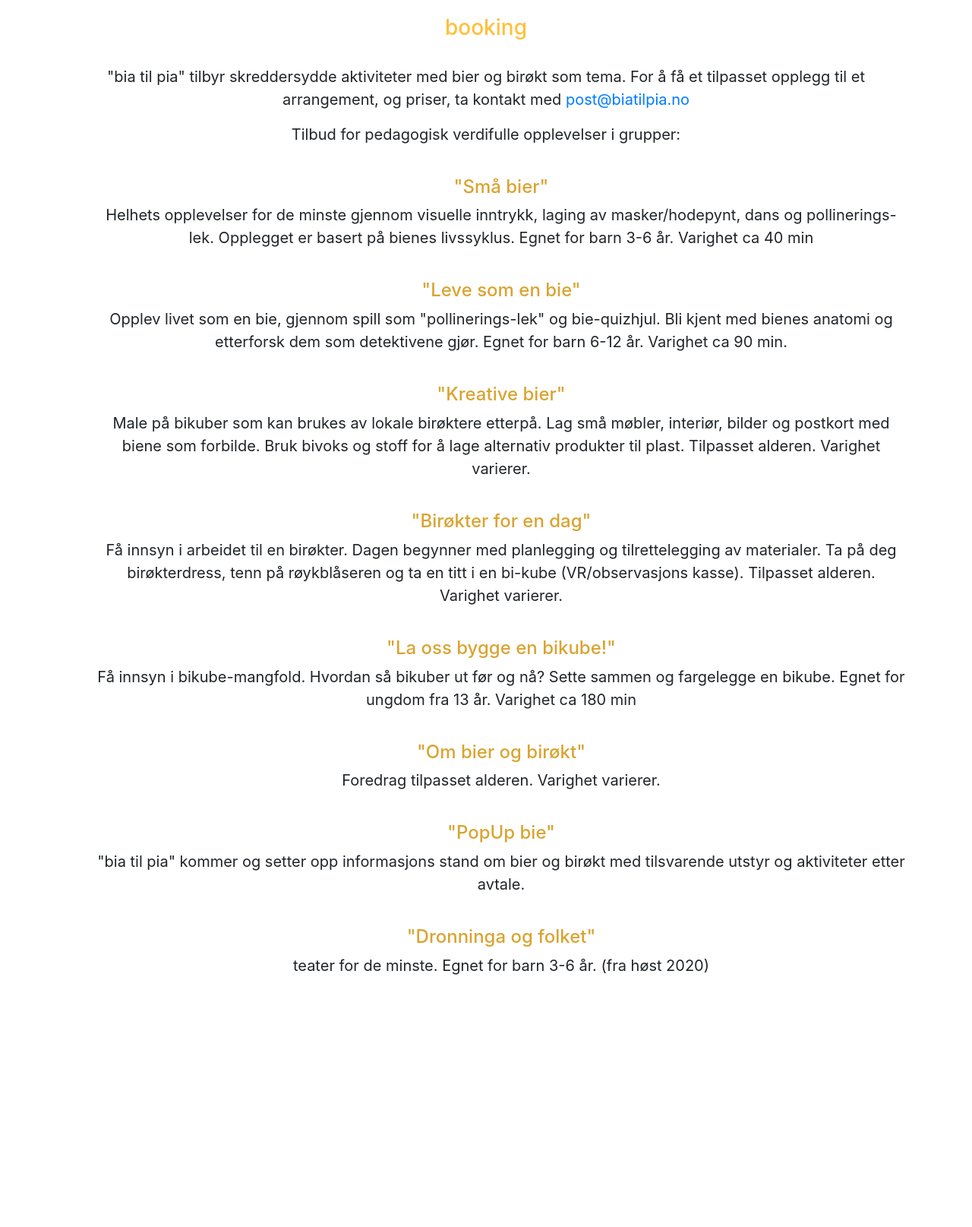
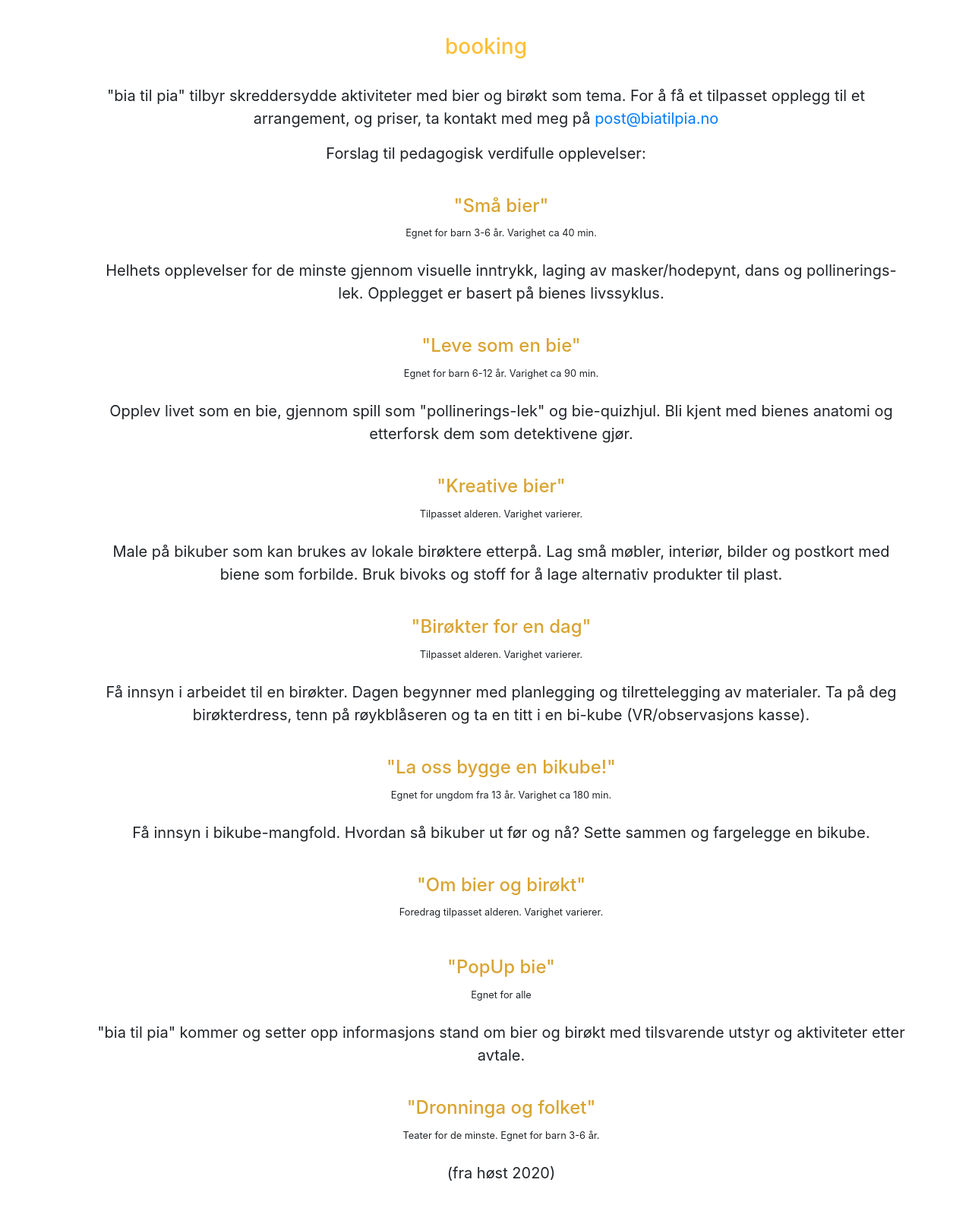
Before and after one commit to leiflundberg/Bia-til-Pia, a website: page honey.html in a window 1280 px wide. Shown: the part 154-1769 px from the top of the page at 76% size. Before the commit the page ends 1496 px from the top, so only its background shows below. Drawn offline with Linux system fonts and the light colour scheme.

Commit message:
new logo, content

```diff
--- a/honey.html
+++ b/honey.html
@@ -20,8 +20,8 @@
 <style>
 
 img.logo {
-  height: 50%;
-  width: 50%;
+  height: 125px;
+  width: auto;
 }
 
 </style>
@@ -65,44 +65,67 @@ img.logo {
       <div class="col-lg-12 text-center">
         <h1 class="mt-5" style="color: #FFC038;">booking</h1><br>
         <p>&quot;bia til pia&quot; tilbyr skreddersydde aktiviteter med bier og birøkt som tema.
-          For å få et tilpasset opplegg til et arrangement, og priser, ta kontakt med
+          For å få et tilpasset opplegg til et arrangement, og priser, ta kontakt med meg på
           <a href="mailto:post@biatilpia.no">post@biatilpia.no</a></p>
 
-        <p>Tilbud for pedagogisk verdifulle opplevelser i grupper:</p><br>
+        <p>Forslag til pedagogisk verdifulle opplevelser:</p><br>
         <ul>
+
           <h5>"Små bier"</h5>
+          <small>Egnet for barn 3-6 år. Varighet ca 40 min.</small>
+          <br><br>
           <p>Helhets opplevelser for de minste gjennom visuelle inntrykk, laging av
             masker/hodepynt, dans og pollinerings-lek. Opplegget er basert på bienes livssyklus.
-            Egnet for barn 3-6 år. Varighet ca 40 min</p><br>
+          </p>
+          <br>
 
           <h5>"Leve som en bie"</h5>
+          <small>Egnet for barn 6-12 år. Varighet ca 90 min.</small>
+          <br><br>
           <p>Opplev livet som en bie, gjennom spill som &quot;pollinerings-lek&quot; og bie-quizhjul. Bli
-            kjent med bienes anatomi og etterforsk dem som detektivene gjør. Egnet for barn 6-12 år. Varighet ca 90 min.</p><br>
+            kjent med bienes anatomi og etterforsk dem som detektivene gjør.
+          </p>
+          <br>
 
           <h5>"Kreative bier"</h5>
-          <p>Male på bikuber som kan brukes av lokale birøktere etterpå.
-            Lag små møbler, interiør, bilder og postkort med biene som forbilde.
-            Bruk bivoks og stoff for å lage alternativ produkter til plast.
-            Tilpasset alderen. Varighet varierer.</p><br>
+          <small>Tilpasset alderen. Varighet varierer.</small>
+          <br><br>
+          <p>Male på bikuber som kan brukes av lokale birøktere etterpå. Lag små møbler, interiør, bilder
+            og postkort med biene som forbilde. Bruk bivoks og stoff for å lage alternativ produkter til plast.
+          </p>
+          <br>
 
           <h5>"Birøkter for en dag"</h5>
+          <small>Tilpasset alderen. Varighet varierer.</small>
+          <br><br>
           <p>Få innsyn i arbeidet til en birøkter. Dagen begynner med planlegging og
             tilrettelegging av materialer. Ta på deg birøkterdress, tenn på røykblåseren og ta en
-            titt i en bi-kube (VR/observasjons kasse). Tilpasset alderen. Varighet varierer.</p><br>
+            titt i en bi-kube (VR/observasjons kasse).
+          </p>
+          <br>
 
           <h5>"La oss bygge en bikube!"</h5>
-          <p>Få innsyn i bikube-mangfold. Hvordan så bikuber ut før og nå? Sette sammen og fargelegge en bikube.
-            Egnet for ungdom fra 13 år. Varighet ca 180 min</p><br>
+          <small>Egnet for ungdom fra 13 år. Varighet ca 180 min.</small>
+          <br><br>
+          <p>Få innsyn i bikube-mangfold. Hvordan så bikuber ut før og nå? Sette sammen og fargelegge en
+            bikube.
+          </p>
+          <br>
 
           <h5>"Om bier og birøkt"</h5>
-          <p>Foredrag tilpasset alderen. Varighet varierer.</p><br>
+          <small>Foredrag tilpasset alderen. Varighet varierer.</small>
+          <br><br><br>
 
           <h5>"PopUp bie"</h5>
+          <small>Egnet for alle</small>
+          <br><br>
           <p>&quot;bia til pia&quot; kommer og setter opp informasjons stand om bier og birøkt med
             tilsvarende utstyr og aktiviteter etter avtale.</p><br>
 
           <h5>"Dronninga og folket"</h5>
-          <p>teater for de minste. Egnet for barn 3-6 år. (fra høst 2020)</p><br>
+          <small>Teater for de minste. Egnet for barn 3-6 år. </small>
+          <br><br>
+          <p>(fra høst 2020)</p><br>
         </ul>
       </div>
     </div>
--- a/stylesheet.css
+++ b/stylesheet.css
@@ -6,8 +6,8 @@ h1{
 h5{
     color: #D9A431;
     font-size: 24px;
-  }
+}
 
 p{
     font-size: 20px;
-  }
+}
```
Also changed, not shown: about.html (+11 -7 lines), contact.html (+4 -4 lines), index.html (+14 -7 lines), support.html (+2 -2 lines), img/bee-small.jpg (added), img/bee.png.
